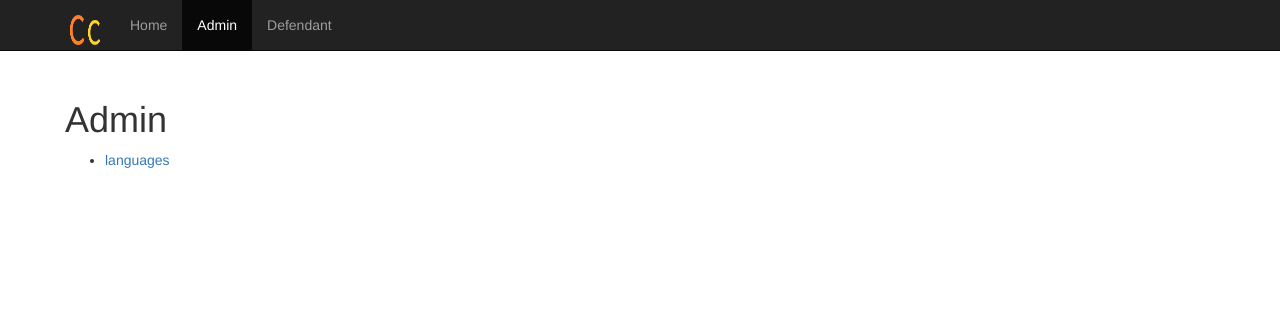
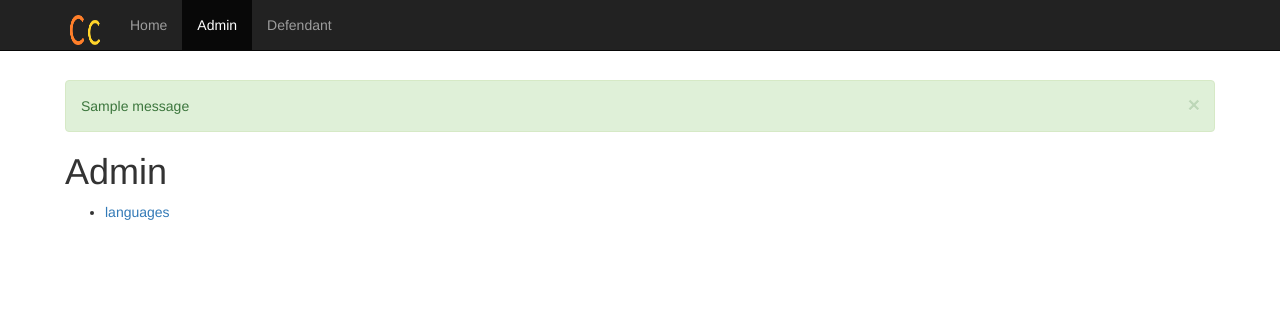
Before and after one commit to unoacm/code_court, a Flask app: page /admin/ in a window 1280 px wide. Shown: the top 311 px of the page. Run offline with Flask 2, Linux system fonts and the light colour scheme; tables that the repository leaves empty hold one stand-in row (values such as "Sample post"); one stand-in notice (Sample message) is shown; parts of the project's set-up code (start-up, migrations or seed data) failed here and were passed over; some libraries are stand-ins or nearby versions.

Commit message:
added message flashing

```diff
--- a/code_court/courthouse/templates/base.html
+++ b/code_court/courthouse/templates/base.html
@@ -50,9 +50,22 @@
             </div>
         </nav>
         <div class="container" id="content">
-        {% block content %}
+            {% with messages = get_flashed_messages(with_categories=True) %}
+                {% if messages %}
+                    <div class="messages">
+                        {% for category, message in messages %}
+                            <div class="alert alert-{{ category }} alert-dismissible" role="alert">
+                                <button type="button" class="close" data-dismiss="alert" aria-label="Close"><span aria-hidden="true">&times;</span></button>
+                                {{ message }}
+                            </div>
+                        {% endfor %}
+                    </div>
+                {% endif %}
+            {% endwith %}
+
+            {% block content %}
             <p>content should be here</p>
-        {% endblock %}
+            {% endblock %}
         </div>
         <div class="container" id="footer">
             <footer>
--- a/code_court/courthouse/views/admin/languages.py
+++ b/code_court/courthouse/views/admin/languages.py
@@ -6,8 +6,9 @@ from flask import (
     abort,
     Blueprint,
     current_app,
+    flash,
+    redirect,
     render_template,
-    redirect,
     request,
     url_for,
 )
@@ -73,9 +74,11 @@ def languages_del(lang_id):
         current_app.logger.info("Can't delete lang %s, doesn't exist", lang_id)
         abort(400)
 
+    lang_name = langs[0].name
     model.db.session.delete(langs[0])
     model.db.session.commit()
 
+    flash("Deleted language {}".format(lang_name), "warning")
     return redirect(url_for("languages.languages_view"))
 
 
```
